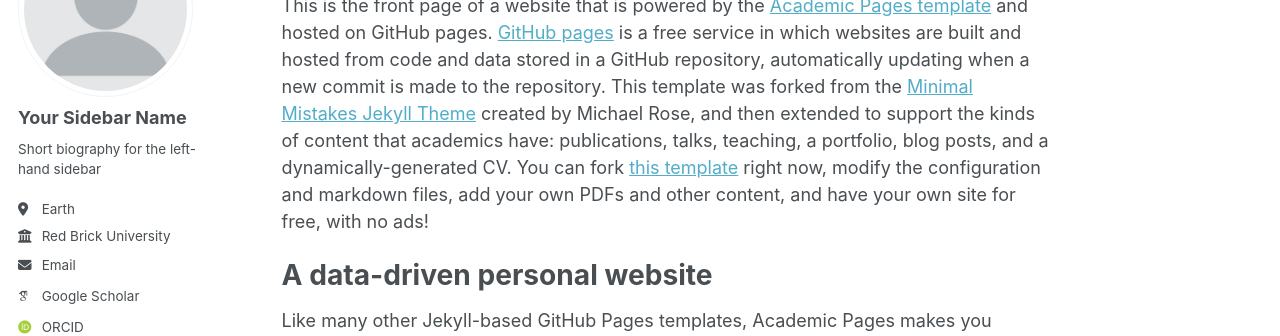
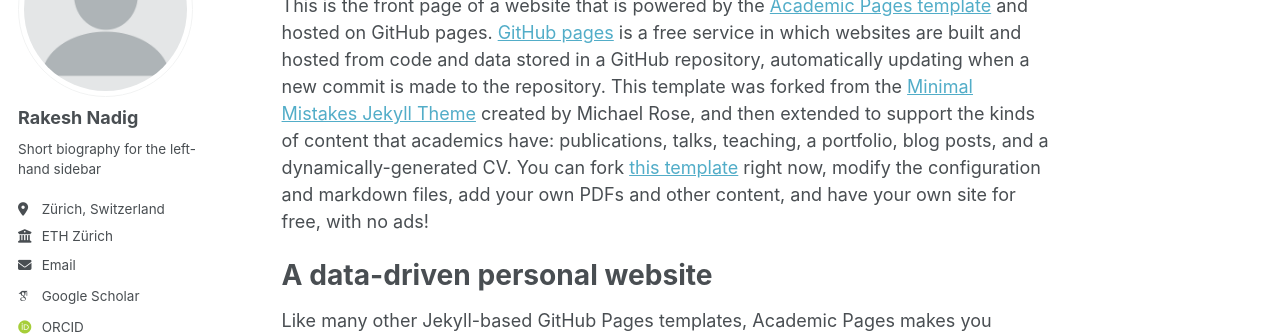
Before and after one commit to rakeshnadig/rakeshnadig.github.io, a Jekyll site: the page built from _pages/about.md, in a window 1280 px wide. Shown: the part 177-513 px from the top of the page. Built offline with Jekyll 4.4.1, drawn with Linux system fonts in a browser that asks for light colours; some web fonts are replaced.

Commit message:
test updates
test updates

```diff
--- a/_config.yml
+++ b/_config.yml
@@ -23,13 +23,13 @@ repository               : "academicpages/academicpages.github.io"
 author:
   # Biographic information
   avatar           : "profile.png"
-  name             : "Your Sidebar Name"
+  name             : "Rakesh Nadig"
   pronouns         : # example: "she/her"
   bio              : "Short biography for the left-hand sidebar"
-  location         : "Earth"
-  employer         : "Red Brick University"
+  location         : "Zürich, Switzerland"
+  employer         : "ETH Zürich"
   uri              : # URL
-  email            : "none@example.org"
+  email            : "rakesh.nadig@gmail.com"
 
   # Academic websites
   arxiv            : # URL - Update with the correct link to your profile
```
